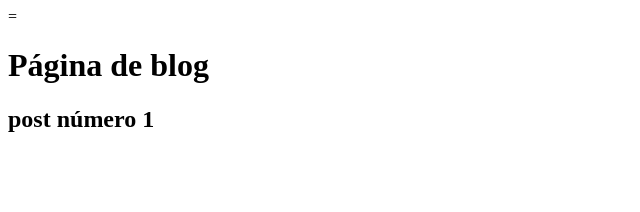
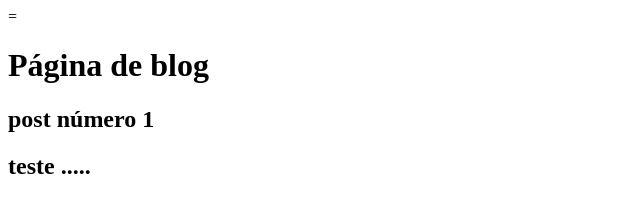
Before and after one commit to TiagoSchneider92/aulagithub, a plain HTML site: page blog.html in a window 1280 px wide. Shown: the full height of the page, 0-640 px from the left. Drawn offline with Linux system fonts and the light colour scheme.

Commit message:
adicionado novo texto

```diff
--- a/blog.html
+++ b/blog.html
@@ -8,5 +8,6 @@
 <body>
 	<h1>Página de blog</h1>
 	<h2>post número 1</h2>
+	<h2>teste .....</h2>
 </body>
 </html>
```
